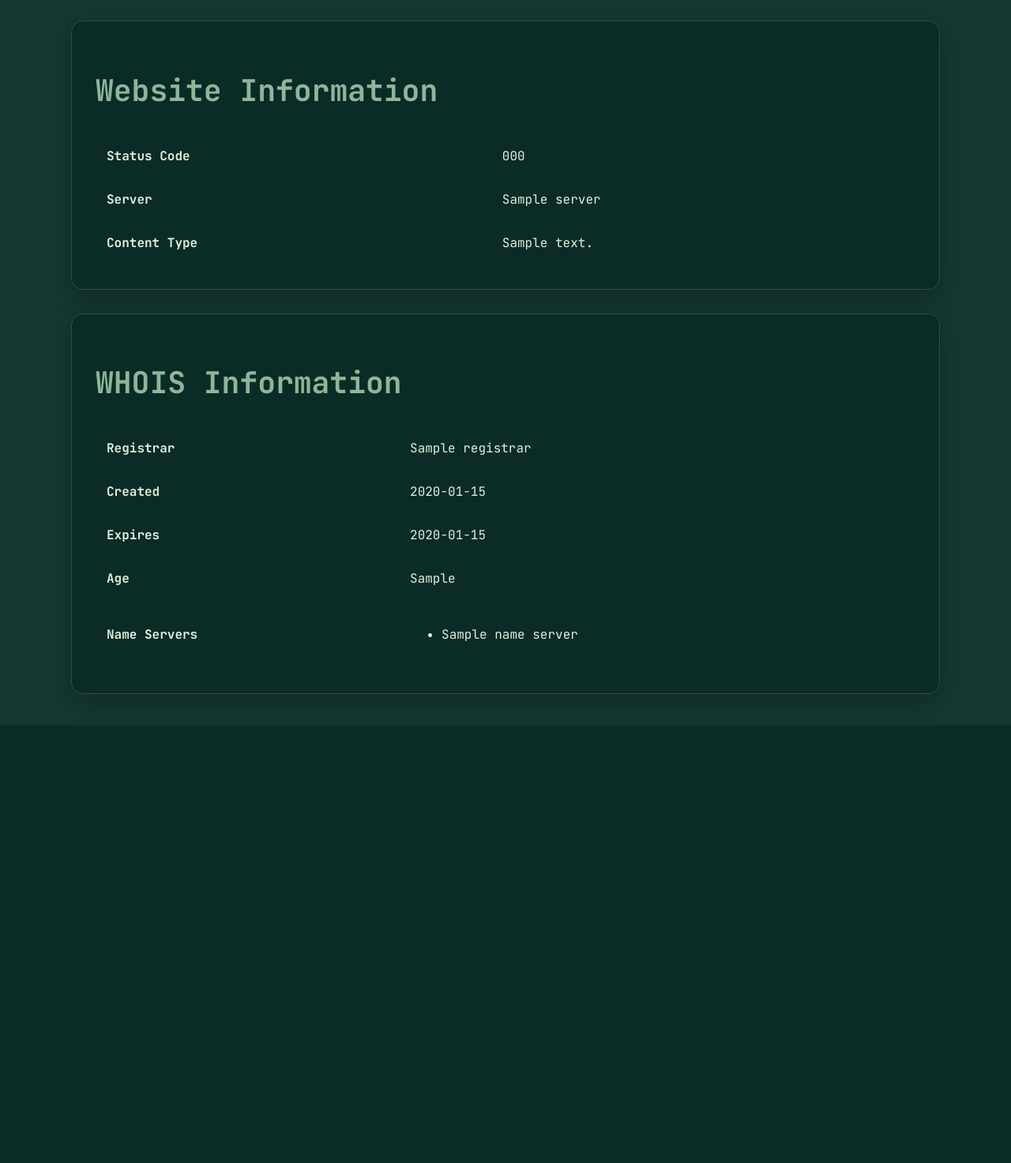
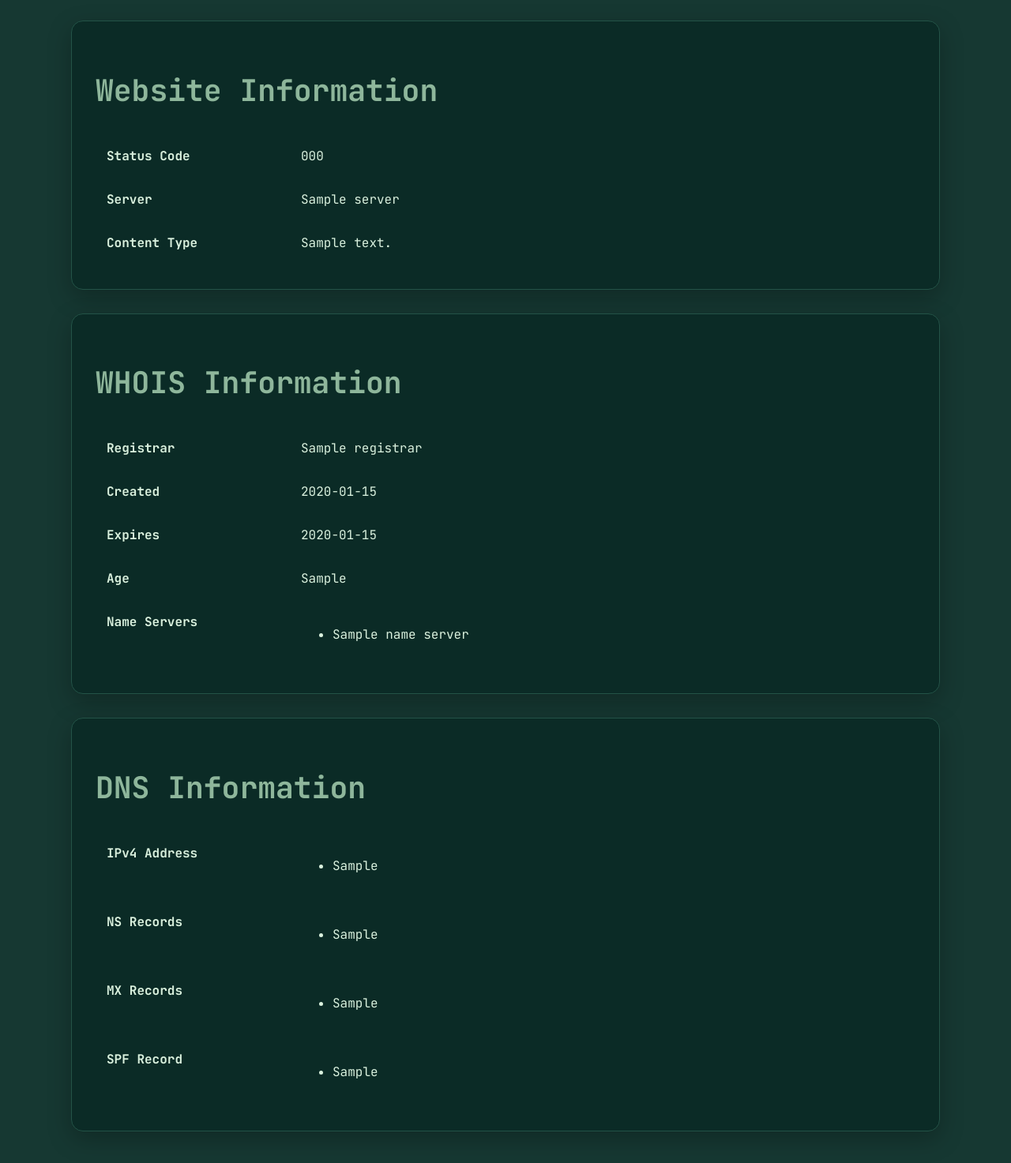
Before and after one commit to eric-mj1/Status-Quo, a Flask app: template templates/index.html in a window 1280 px wide. Shown: the part 235-1708 px from the top of the page at 79% size. Before the commit the page ends 1154 px from the top, so only its background shows below. Run offline with Flask 3, Linux system fonts and the light colour scheme; the template is opened without the code that fills it: most values are stand-ins (such as "Sample title", 1, 10 or a date in 2020).

Commit message:
added dns enumeration and displayyyy

```diff
--- a/app.py
+++ b/app.py
@@ -1,5 +1,5 @@
 from flask import Flask, request, render_template
-from investigator import check_url, check_website, get_whois_info
+from investigator import check_url, check_website, get_whois_info, get_dns_records, get_dns_info
 
 app = Flask(__name__)
 @app.route('/', methods=['GET', 'POST'])
@@ -18,7 +18,9 @@ def home():
                 .split("/")[0]
             )
             whois_data = get_whois_info(domain)
-            result = {"Website": website,"WHOIS": whois_data}
+            dns_data = get_dns_info(domain)
+            #print(dns_data) - used to verify if the DNS data is being retrieved correctly cause im a dumb aahhh
+            result = {"Website": website,"WHOIS": whois_data, "DNS": dns_data}
 
         else:
             result = {"Error": "Invalid URL"}
--- a/static/style.css
+++ b/static/style.css
@@ -83,9 +83,17 @@ table {
 
 td {
     padding: 16px 12px;
+    vertical-align: top;
+}
+
+td:last-child {
+    word-break: break-word;
+    overflow-wrap: break-word;
 }
 
 .label {
+    width: 220px;
     color: #DAF1DE;
     font-weight: 700;
+    vertical-align: top;
 }
--- a/templates/index.html
+++ b/templates/index.html
@@ -103,6 +103,78 @@
             </table>
         </div>
 
+        <div class="card">
+
+            <h2>DNS Information</h2>
+
+            <table>
+
+                <tr>
+                    <td class="label">IPv4 Address</td>
+
+                    <td>
+                        <ul>
+                            {% for record in result.DNS["A Records"] %}
+                            <li>{{ record }}</li>
+                            {% endfor %}
+                        </ul>
+                    </td>
+                </tr>
+
+                {% if result.DNS["AAAA Records"] %}
+                <tr>
+                    <td class="label">IPv6 Address</td>
+
+                    <td>
+                        <ul>
+                            {% for record in result.DNS["AAAA Records"] %}
+                            <li>{{ record }}</li>
+                            {% endfor %}
+                        </ul>
+                    </td>
+                </tr>
+                {% endif %}
+
+                <tr>
+                    <td class="label">NS Records</td>
+
+                    <td>
+                        <ul>
+                            {% for record in result.DNS["NS Records"] %}
+                            <li>{{ record }}</li>
+                            {% endfor %}
+                        </ul>
+                    </td>
+                </tr>
+
+                <tr>
+                    <td class="label">MX Records</td>
+
+                    <td>
+                        <ul>
+                            {% for record in result.DNS["MX Records"] %}
+                            <li>{{ record }}</li>
+                            {% endfor %}
+                        </ul>
+                    </td>
+                </tr>
+
+                <tr>
+                    <td class="label">SPF Record</td>
+
+                    <td>
+                        <ul>
+                            {% for record in result.DNS["TXT Records"] %}
+                            <li>{{ record }}</li>
+                            {% endfor %}
+                        </ul>
+                    </td>
+                </tr>
+
+            </table>
+
+        </div>
+
         {% endif %}
 
     </div>
```
Also changed, not shown: investigator.py (+40 -0 lines).
